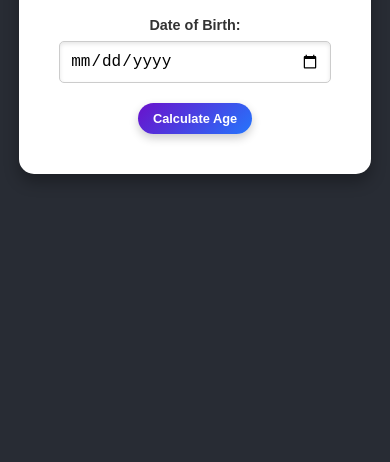
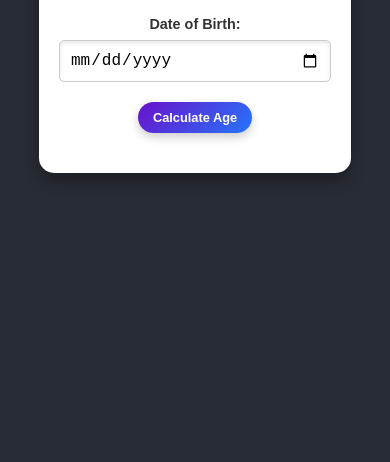
Before and after one commit to Deon-dev/Age-Calculator, a plain HTML site: page index.html in a window 390 px wide. Shown: the part 382-844 px from the top of the page. Drawn offline with Linux system fonts and the light colour scheme.

Commit message:
Responsiveness

```diff
--- a/styles.css
+++ b/styles.css
@@ -1,9 +1,13 @@
+* {
+    box-sizing: border-box;
+    margin: 0;
+    padding: 0;
+}
+
 /* General body styling */
 body {
     font-family: 'Poppins', sans-serif;
     background: #282c34;
-    margin: 0;
-    padding: 0;
     display: flex;
     justify-content: center;
     align-items: center;
@@ -94,10 +98,6 @@ button:hover {
         padding: 20px;
     }
 
-    input[type="date"] {
-        width: 80%;
-    }
-
     h1 {
         font-size: 1.8rem;
     }
```
